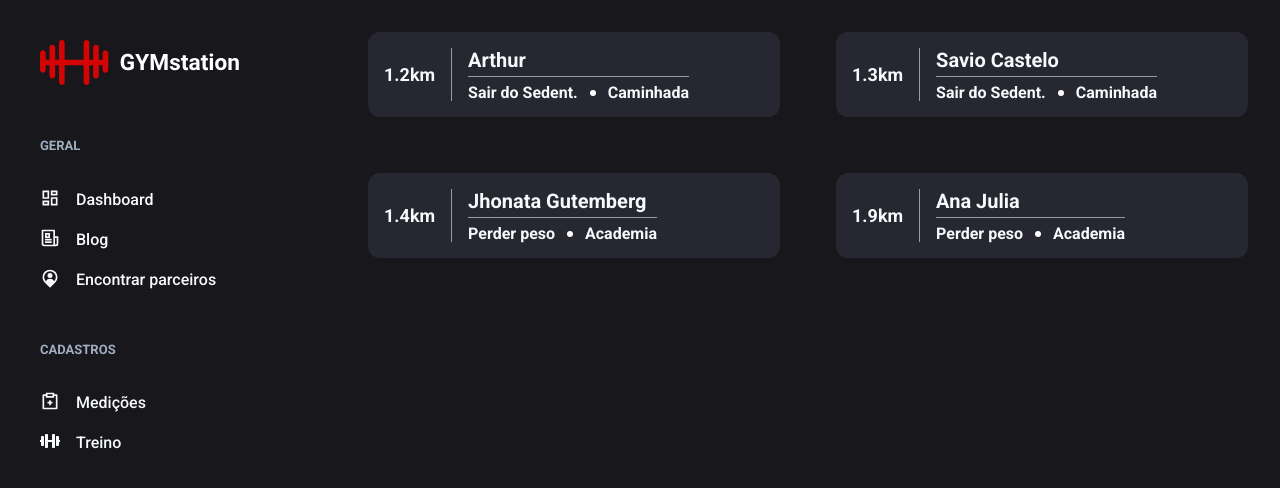
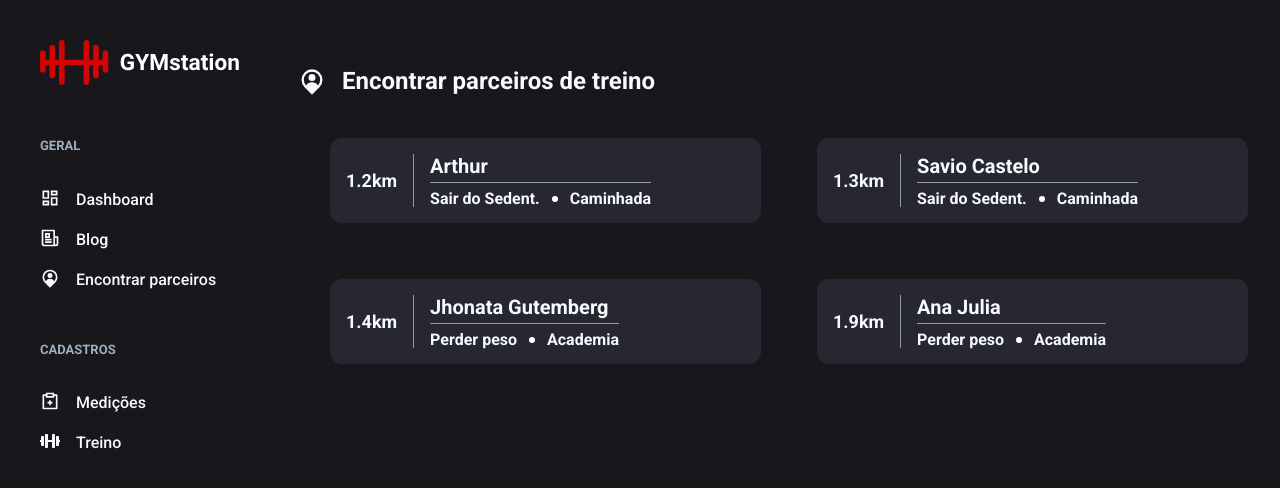
Before and after one commit to codestation-boys/gymstation-web, a Next.js app: page /partners in a window 1280 px wide. Shown: the top 488 px of the page. Built offline with nearby package versions, Linux system fonts and the light colour scheme; no server answers.

Commit message:
Add partners page Heading

```diff
--- a/src/pages/partners.tsx
+++ b/src/pages/partners.tsx
@@ -1,4 +1,5 @@
-import { Flex, SimpleGrid, Box, Text, Divider, Center, Stack } from "@chakra-ui/react";
+import { Flex, SimpleGrid, Box, Icon, Heading } from "@chakra-ui/react";
+import { RiMapPinUserFill } from "react-icons/ri";
 import { PartnerBox } from "../components/PartnerBox";
 import { Sidebar } from "../components/Sidebar";
 
@@ -6,6 +7,15 @@ export default function Partners() {
   return (
     <Flex w="100%">
       <Sidebar />
+
+      <Flex direction="column" w="100%" h="100%">
+        <Flex align="center" mt="16" mb="2">
+          <Icon as={RiMapPinUserFill} w="28px" h="34px" mr="4" />
+          <Heading size="lg" fontSize="24px">
+            Encontrar parceiros de treino
+          </Heading>
+        </Flex>
+
         <SimpleGrid
           flex="1"
           gap="14"
@@ -43,5 +53,6 @@ export default function Partners() {
           />
         </SimpleGrid>
       </Flex>
+    </Flex>
   );
 }
```
Lines whose indentation alone changed are shown as unchanged.
